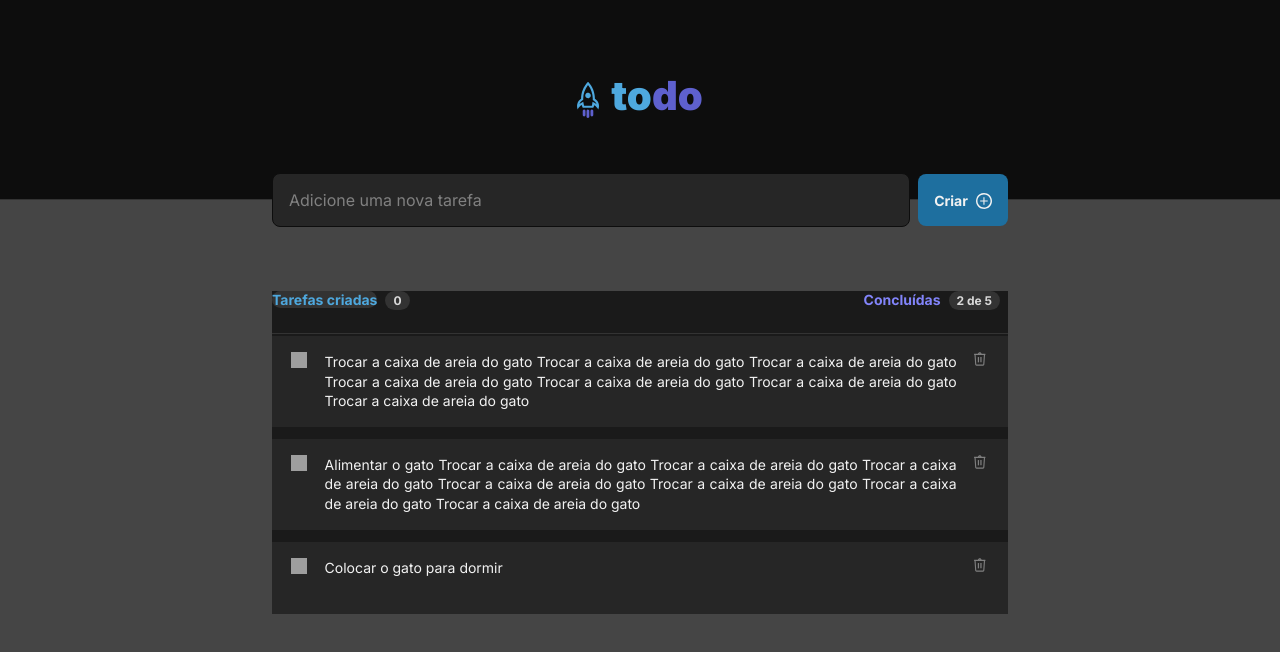
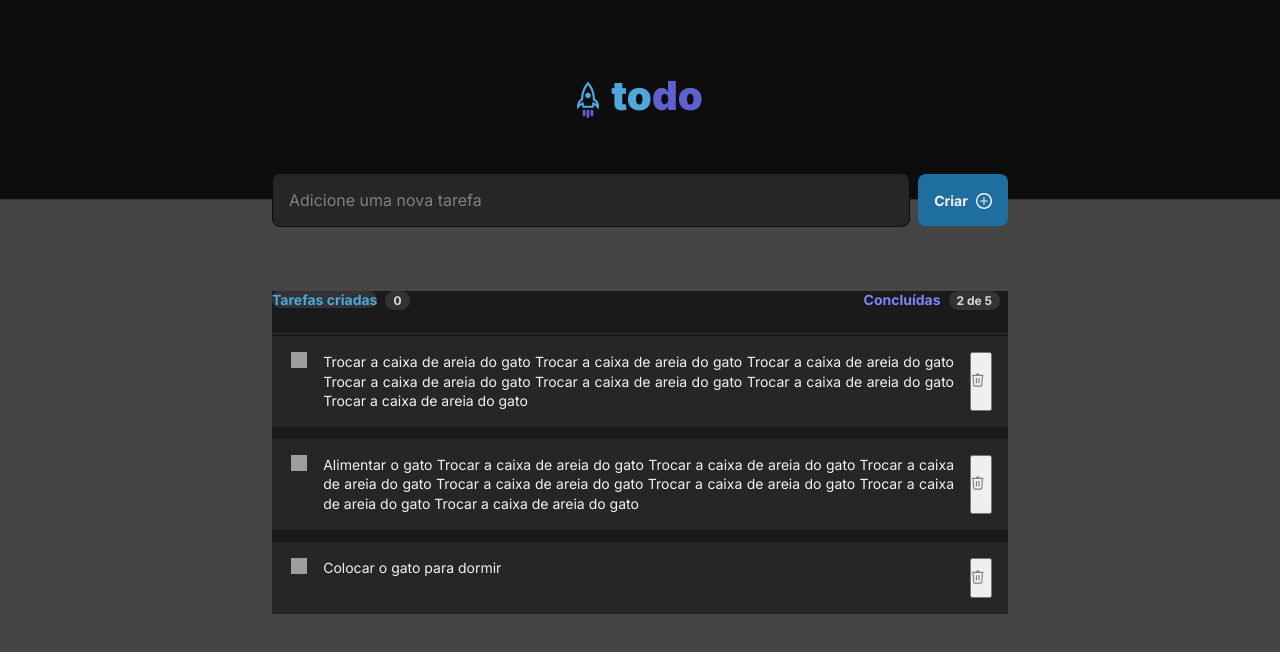
Before and after one commit to felipedev01/Gerenciador-de-Tarefas, a React (Vite) app: page / in a window 1280 px wide. Shown: the top 652 px of the page. Built offline with nearby package versions, Linux system fonts and the light colour scheme; grey boxes are pictures that could not be loaded.

Commit message:
Corrigido estilização botão

```diff
--- a/src/App.jsx
+++ b/src/App.jsx
@@ -57,30 +57,8 @@ let currentTask=
 console.log(currentTask)
 
 
+} function handleDeleteTask(){
 
-
-
-
-
-
-  /*
-  event.preventDefault()
-  if(tasks.length == 0){
-    let id=1;
-  if(tasks.length >= 1){
-    id=tasks[tasks.length-1].id+1
-  }
-
-  let currentTask={id:id,content:newTask}
-
-  setTasks([...tasks,currentTask])
-
-  setNewTaskTitle("")
-  }
-
-     setTasks([...tasks,newTask])
-
-   */
 
 }
 
--- a/src/Componentes/DisplayTasksWithContent.jsx
+++ b/src/Componentes/DisplayTasksWithContent.jsx
@@ -52,8 +52,10 @@ import checkBox from '../Assets/checkBox.svg'
          </p>
 
 
+         <button>
+         <img src={Trash} alt="Apagar Tarefa" className={styles.trash} />
+         </button>
 
-          <img src={Trash} alt="Apagar Tarefa" className={styles.trash} />
 
 
 
--- a/src/Componentes/InputBox.module.css
+++ b/src/Componentes/InputBox.module.css
@@ -6,7 +6,7 @@
     gap: 0.5rem;
     resize:none;
     margin-top: -1.6875rem;
-}button{
+}.InputBox > button{
     height: 3.25rem;
     border: none;
     border-radius: 8px;
```
